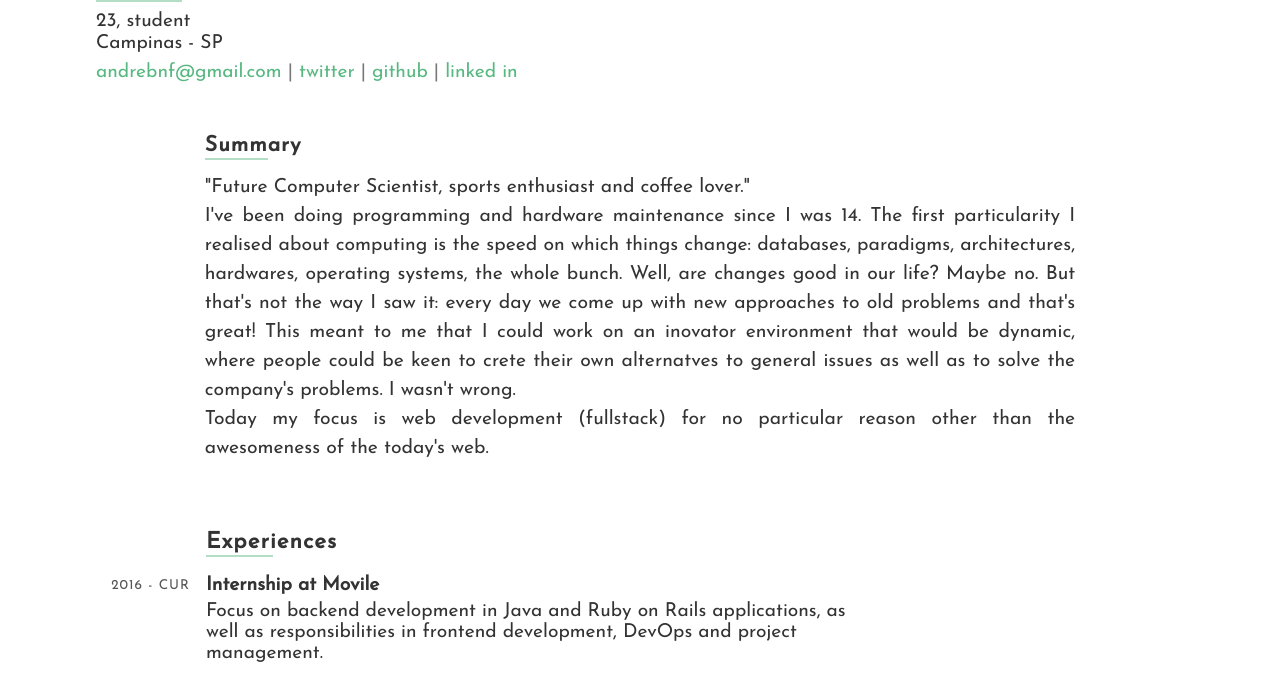
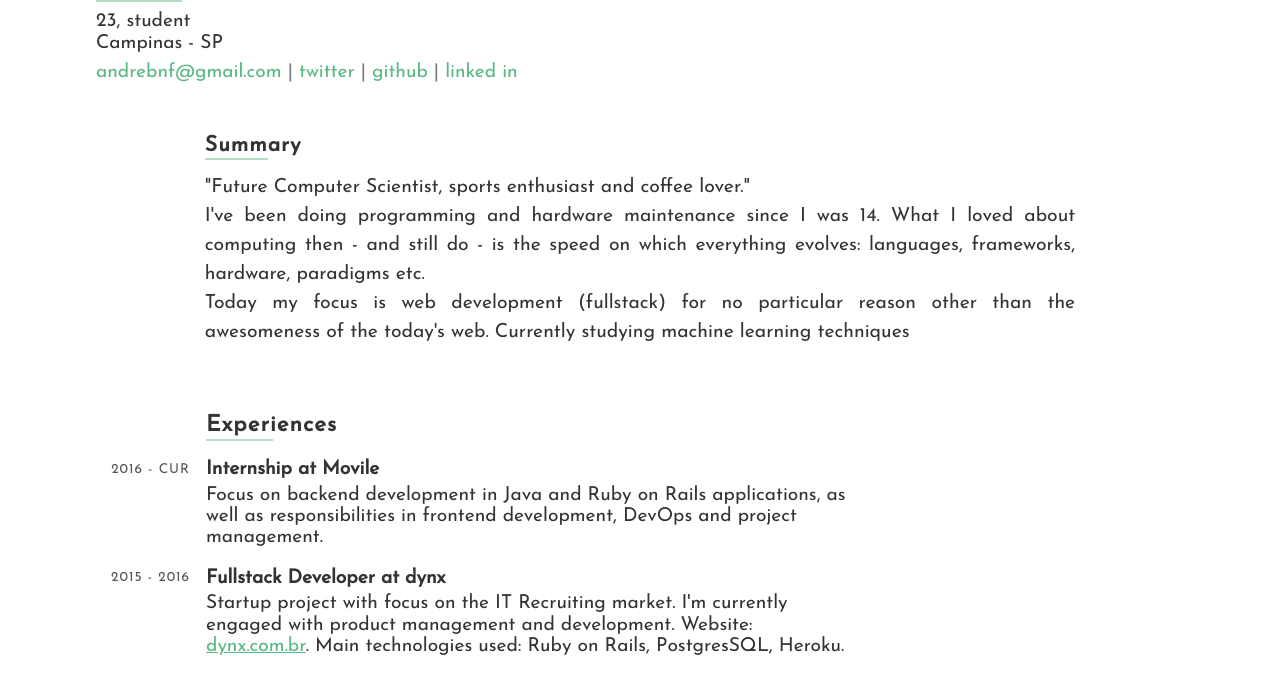
Before and after one commit to andrebnf/andrebnf.github.io, a plain HTML site: page index.html in a window 1280 px wide. Shown: the part 115-789 px from the top of the page. Drawn offline with Linux system fonts and the light colour scheme.

Commit message:
Update index.html

```diff
--- a/index.html
+++ b/index.html
@@ -41,8 +41,8 @@
 					<!-- <p>"I like coffee, ice cream and put them togheter to make me love you".</p> -->
 					<div class="item">
 						<p>"Future Computer Scientist, sports enthusiast and coffee lover."</p>
-						<p>I've been doing programming and hardware maintenance since I was 14. The first particularity I realised about computing is the speed on which things change: databases, paradigms, architectures, hardwares, operating systems, the whole bunch. Well, are changes good in our life? Maybe no. But that's not the way I saw it: every day we come up with new approaches to old problems and that's great! This meant to me that I could work on an inovator environment that would be dynamic, where people could be keen to crete their own alternatves to general issues as well as to solve the company's problems. I wasn't wrong.</p>
-						<p>Today my focus is web development (fullstack) for no particular reason other than the awesomeness of the today's web.</p>
+						<p>I've been doing programming and hardware maintenance since I was 14. What I loved about computing then - and still do - is the speed on which everything evolves: languages, frameworks, hardware, paradigms etc.</p>
+						<p>Today my focus is web development (fullstack) for no particular reason other than the awesomeness of the today's web. Currently studying machine learning techniques</p>
 					</div>
 				</div>
 
```
